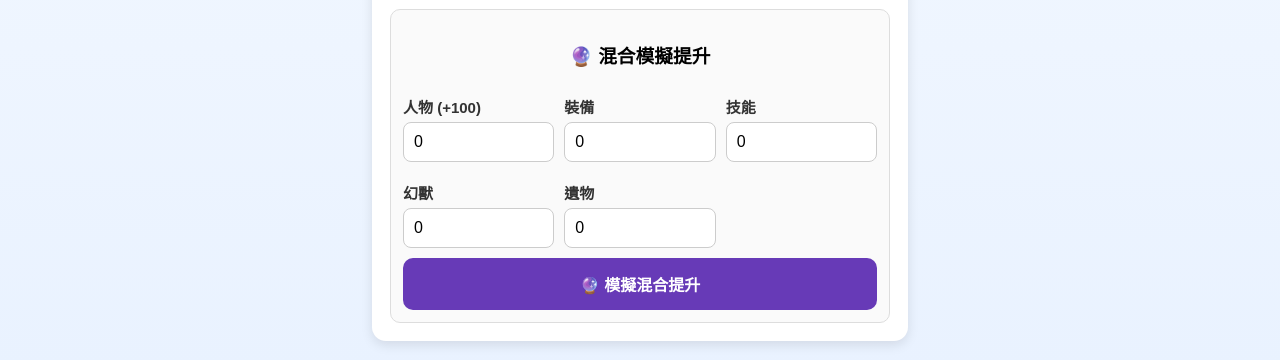
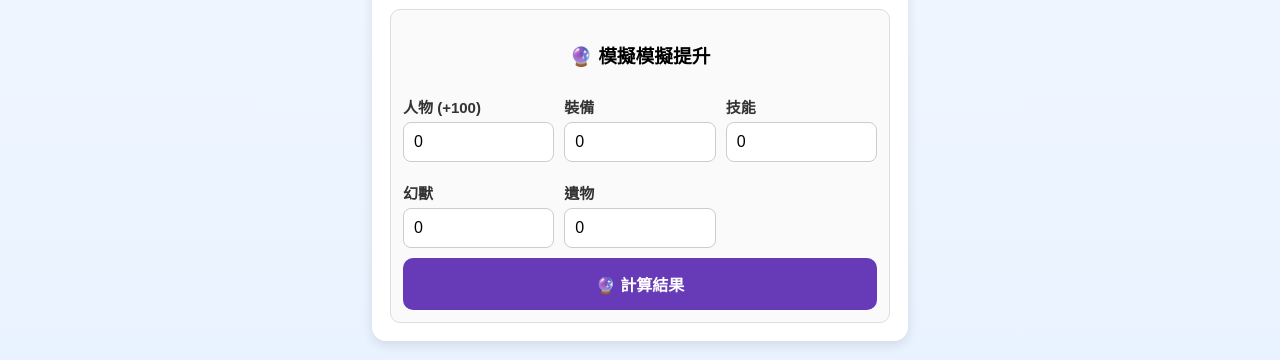
Before and after one commit to pure08402-dev/test7, a plain HTML site: page time_one.html in a window 1280 px wide. Shown: the part 590-950 px from the top of the page. Drawn offline with Linux system fonts and the light colour scheme.

Commit message:
Update heading and button text in time_one.html

```diff
--- a/time_one.html
+++ b/time_one.html
@@ -136,7 +136,7 @@
 
   <!-- 混合模擬 -->
   <div class="subcard">
-    <h3 style="text-align:center;">🔮 混合模擬提升</h3>
+    <h3 style="text-align:center;">🔮 模擬模擬提升</h3>
     <div class="flex">
       <div><label>人物 (+100)</label><input type="number" id="boost_lv" value="0"></div>
       <div><label>裝備</label><input type="number" id="boost_eq" value="0"></div>
@@ -144,7 +144,7 @@
       <div><label>幻獸</label><input type="number" id="boost_pet" value="0"></div>
       <div><label>遺物</label><input type="number" id="boost_relic" value="0"></div>
     </div>
-    <button class="btn-main" style="background:#673AB7;" onclick="simulateMultiBoost()">🔮 模擬混合提升</button>
+    <button class="btn-main" style="background:#673AB7;" onclick="simulateMultiBoost()">🔮 計算結果</button>
     <div id="boostResult" class="result" style="display:none;"></div>
   </div>
 </div>
```
